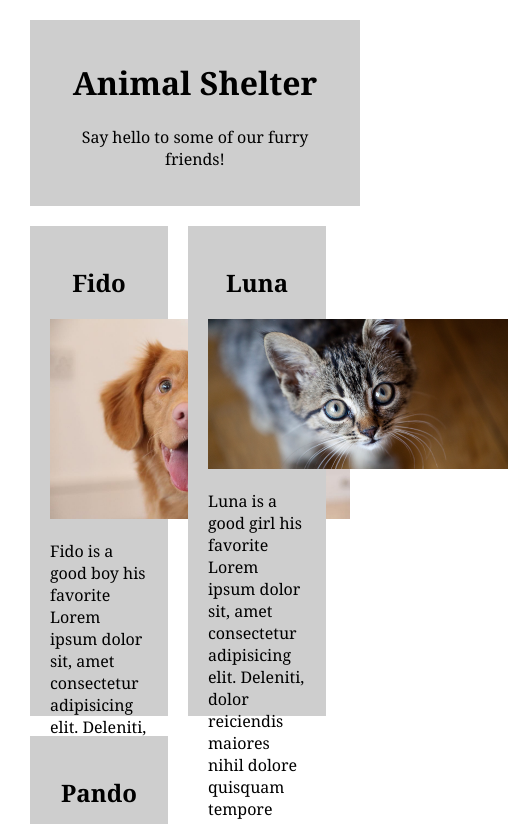
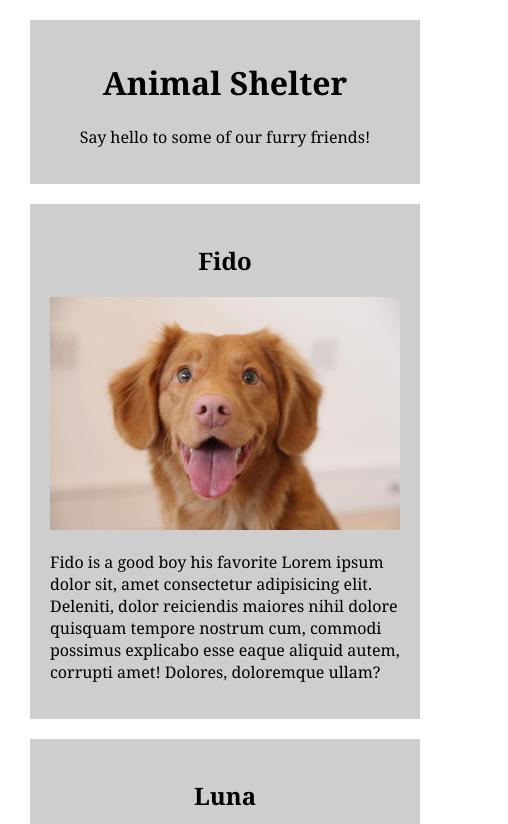
Before and after one commit to jamisoncozart/animal-shelter, a plain HTML site: page index.html in a window 390 px wide. Shown: the top 824 px of the page, 508 px wide, since content can reach past the window. Drawn offline with Linux system fonts and the light colour scheme.

Commit message:
Add responsive design using media queries

```diff
--- a/css/styles.css
+++ b/css/styles.css
@@ -6,14 +6,14 @@ body {
 .column {
   float: left;
   width: 28%;
-  margin: 10px;
+  margin: 10px 1%;
   background-color: #cecece;
   padding: 20px;
-  height: 450px;
+  height: 550px;
 }
 
 img {
-  width: 300px;
+  width: 100%;
   height: auto;
 }
 
@@ -27,3 +27,22 @@ img {
   padding: 20px;
   margin: 10px;
 }
+
+@media screen and (max-width: 1000px) and (min-width: 700px) {
+  .column {
+    height: auto;
+    width: 100%;
+    margin: 10px;
+  }
+}
+
+@media screen and (max-width: 700px) and (min-width: 300px) {
+  .column {
+    height: auto;
+    width: 100%;
+    margin: 10px;
+  }
+  #header {
+    width: 100%;
+  }
+}
```
Also changed, not shown: index.html (+1 -0 lines).
